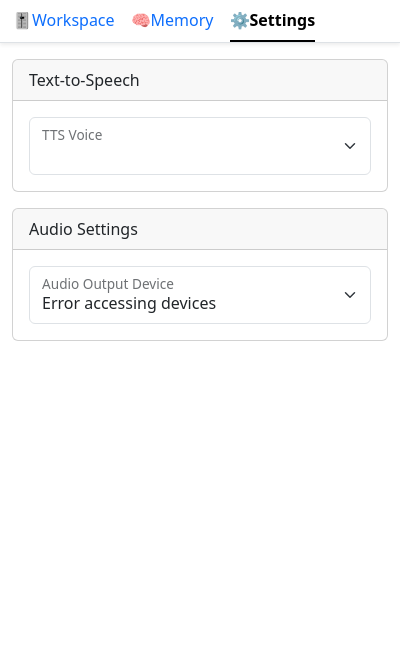
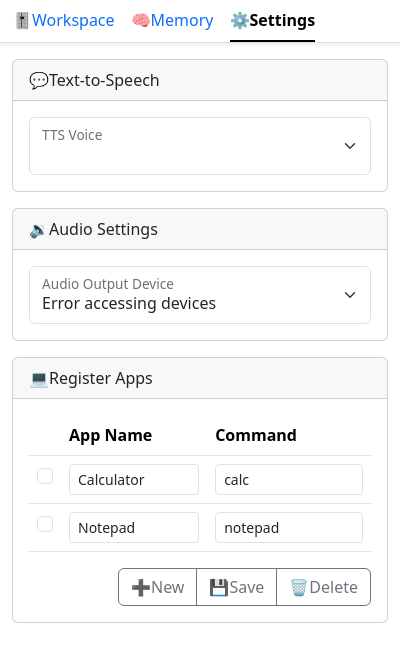
Before and after one commit to SingularityF/LLLMA, an Electron app: page index.html in a window 400 px wide. Both pictures are taken after a click on the link "⚙️Settings". Drawn offline with nearby package versions, Linux system fonts and the light colour scheme; no server answers.

Commit message:
Add registered apps UI

```diff
--- a/index.html
+++ b/index.html
@@ -137,11 +137,12 @@
 
   <section id="settings-tab" class="d-none">
     <div class="container">
+
       <div class="row mb-3">
         <div class="col">
           <div class="card">
             <div class="card-header">
-              Text-to-Speech
+              💬Text-to-Speech
             </div>
             <div class="card-body">
               <div class="form-floating">
@@ -154,11 +155,11 @@
         </div>
       </div>
 
-      <div class="row">
+      <div class="row mb-3">
         <div class="col">
           <div class="card">
             <div class="card-header">
-              Audio Settings
+              🔉Audio Settings
             </div>
             <div class="card-body">
               <div class="form-floating">
@@ -170,6 +171,47 @@
           </div>
         </div>
       </div>
+
+      <div class="row mb-3">
+        <div class="col">
+          <div class="card">
+            <div class="card-header">
+              💻Register Apps
+            </div>
+            <div class="card-body">
+              <table class="table">
+                <thead>
+                  <tr>
+                    <th></th>
+                    <th>App Name</th>
+                    <th>Command</th>
+                  </tr>
+                </thead>
+                <tbody id="registeredAppsDisplay">
+                  <tr>
+                    <td><input type="checkbox" class="form-check-input row-checkbox"></td>
+                    <td><input type="text" class="form-control form-control-sm" value="Calculator"></td>
+                    <td><input type="text" class="form-control form-control-sm" value="calc"></td>
+                  </tr>
+                  <tr>
+                    <td><input type="checkbox" class="form-check-input row-checkbox"></td>
+                    <td><input type="text" class="form-control form-control-sm" value="Notepad"></td>
+                    <td><input type="text" class="form-control form-control-sm" value="notepad"></td>
+                  </tr>
+                </tbody>
+              </table>
+              <div class="text-end">
+                <div class="btn-group" role="group">
+                  <button class="btn btn-outline-secondary" onclick="registerNewApp()">➕New</button>
+                  <button class="btn btn-outline-secondary" onclick="saveRegisteredApps()">💾Save</button>
+                  <button class="btn btn-outline-secondary" onclick="deleteRegisteredApps()">🗑️Delete</button>
+                </div>
+              </div>
+            </div>
+          </div>
+        </div>
+      </div>
+
     </div>
   </section>
 
--- a/renderer.js
+++ b/renderer.js
@@ -11,6 +11,50 @@ let recorder;
 let audioContext;
 let gumStream;
 let outputText = "";
+
+function getRegisteredAppsData() {
+  const data = [];
+  const rows = document.querySelectorAll("#registeredAppsDisplay tr");
+  rows.forEach(row => {
+      const appName = row.cells[1].querySelector("input").value;
+      const command = row.cells[2].querySelector("input").value;
+      data.push({ appName, command });
+  });
+  return data;
+}
+
+// Function to add a new row
+function registerNewApp() {
+  const table = document.getElementById("registeredAppsDisplay");
+  const newRow = document.createElement("tr");
+  newRow.innerHTML = `
+      <td><input type="checkbox" class="form-check-input row-checkbox"></td>
+      <td><input type="text" class="form-control form-control-sm" placeholder="app..."></td>
+      <td><input type="text" class="form-control form-control-sm" placeholder="command..."></td>
+      `;
+  table.appendChild(newRow);
+}
+
+// Function to delete selected rows
+function deleteRegisteredApps() {
+  const table = document.getElementById("registeredAppsDisplay");
+  const checkboxes = document.querySelectorAll(".row-checkbox");
+  checkboxes.forEach((checkbox) => {
+    if (checkbox.checked) {
+      const row = checkbox.closest("tr");
+      table.removeChild(row);
+    }
+  });
+}
+
+async function launchApplication(command) {
+  try {
+    const output = await ipcRenderer.invoke('launch-app', command);
+    console.log('Application launched successfully:', output);
+  } catch (error) {
+    console.error('Failed to launch application:', error);
+  }
+}
 
 // Function to populate the select element with audio output devices
 async function populateAudioOutputSelector() {
@@ -159,7 +203,7 @@ function updateInputDisplay(text) {
   promptDisplay.innerHTML = text;
   outputText = ""
   stopTTSAndClearQueue();
-  ipcRenderer.send('generate-prompt', { prompt: text });
+  ipcRenderer.send('generate-prompt', { prompt: text, registeredApps: getRegisteredAppsData() });
 }
 
 ipcRenderer.on('speech-recognition-result', (event, data) => {
```
Also changed, not shown: index.js (+21 -3 lines). Lines whose indentation alone changed are shown as unchanged.
